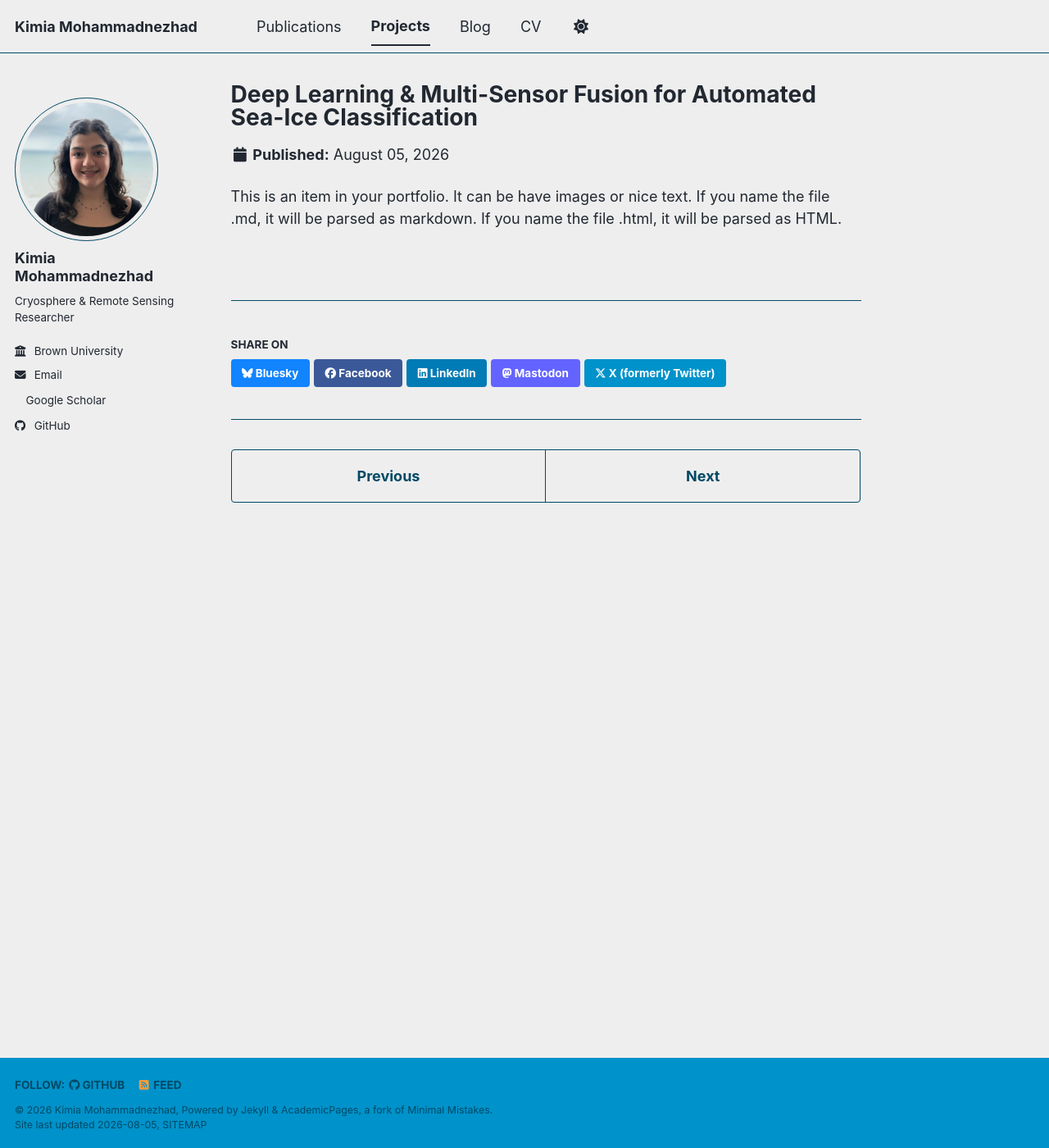
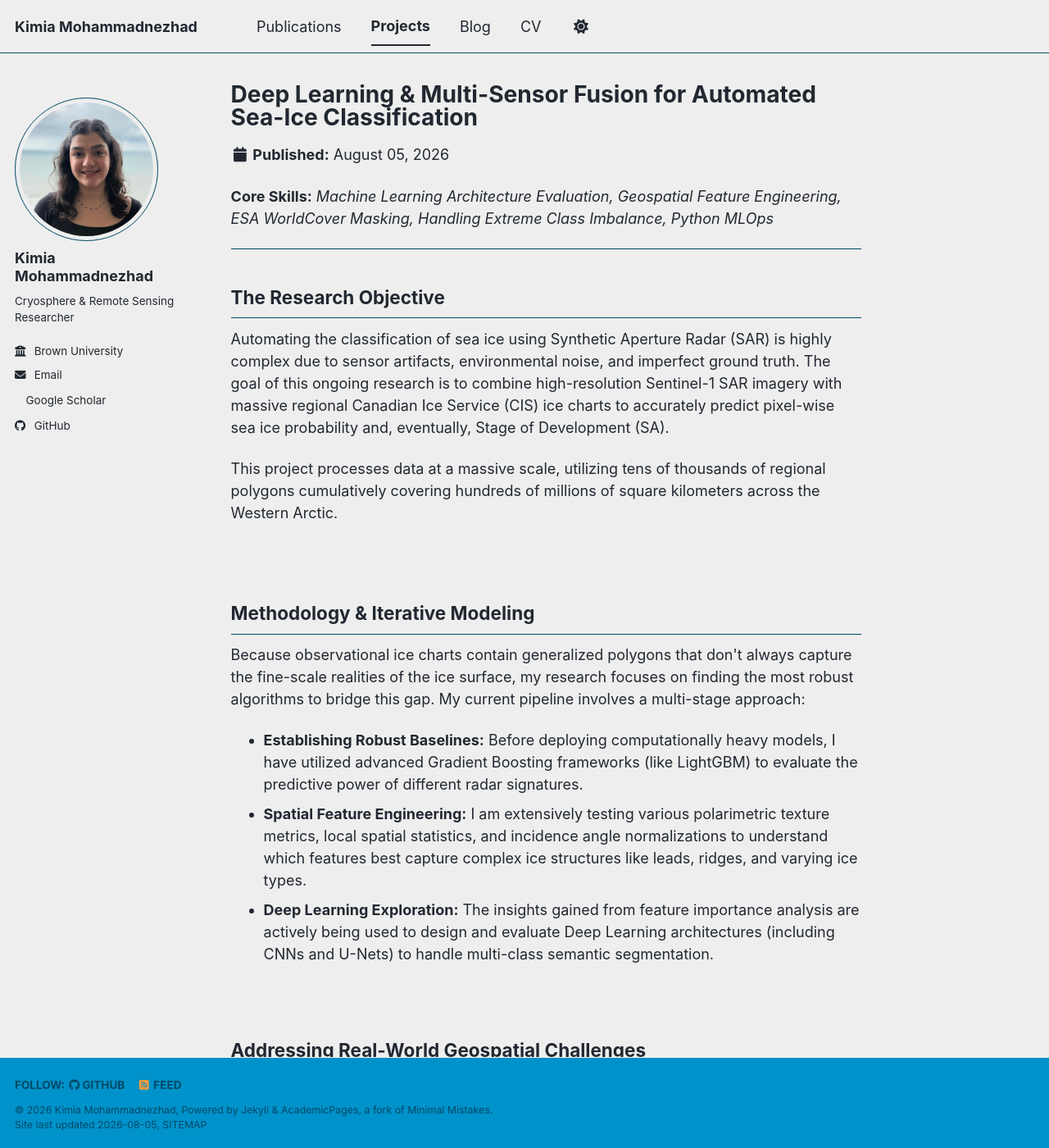
Before and after one commit to kimnezhad/kimnezhad.github.io, a Jekyll site: the page built from _portfolio/portfolio-1.md, in a window 1280 px wide and 1400 px high. Shown: the whole window at 82% size. Built offline with Jekyll 4.4.1, drawn with Linux system fonts in a browser that asks for light colours; a style sheet for code colours, icons or effects is not loaded; some of the changed text lies outside the part shown.

Commit message:
Update portfolio-1.md

```diff
--- a/_portfolio/portfolio-1.md
+++ b/_portfolio/portfolio-1.md
@@ -5,5 +5,43 @@ excerpt: "An end-to-end pipeline for predicting sea-ice concentration and stage
 collection: portfolio
 ---
 
+<p><b>Core Skills:</b> <i>Machine Learning Architecture Evaluation, Geospatial Feature Engineering, ESA WorldCover Masking, Handling Extreme Class Imbalance, Python MLOps</i></p>
 
-This is an item in your portfolio. It can be have images or nice text. If you name the file .md, it will be parsed as markdown. If you name the file .html, it will be parsed as HTML.
+<hr>
+
+<h2>The Research Objective</h2>
+
+<p>Automating the classification of sea ice using Synthetic Aperture Radar (SAR) is highly complex due to sensor artifacts, environmental noise, and imperfect ground truth. The goal of this ongoing research is to combine high-resolution Sentinel-1 SAR imagery with massive regional Canadian Ice Service (CIS) ice charts to accurately predict pixel-wise sea ice probability and, eventually, Stage of Development (SA).</p>
+
+<p>This project processes data at a massive scale, utilizing tens of thousands of regional polygons cumulatively covering hundreds of millions of square kilometers across the Western Arctic.</p>
+
+<br>
+
+<h2>Methodology & Iterative Modeling</h2>
+
+<p>Because observational ice charts contain generalized polygons that don't always capture the fine-scale realities of the ice surface, my research focuses on finding the most robust algorithms to bridge this gap. My current pipeline involves a multi-stage approach:</p>
+
+<ul>
+  <li><b>Establishing Robust Baselines:</b> Before deploying computationally heavy models, I have utilized advanced Gradient Boosting frameworks (like LightGBM) to evaluate the predictive power of different radar signatures.</li>
+  <li><b>Spatial Feature Engineering:</b> I am extensively testing various polarimetric texture metrics, local spatial statistics, and incidence angle normalizations to understand which features best capture complex ice structures like leads, ridges, and varying ice types.</li>
+  <li><b>Deep Learning Exploration:</b> The insights gained from feature importance analysis are actively being used to design and evaluate Deep Learning architectures (including CNNs and U-Nets) to handle multi-class semantic segmentation.</li>
+</ul>
+
+<br>
+
+<h2>Addressing Real-World Geospatial Challenges</h2>
+
+<p>A significant portion of this research involves solving the operational challenges of using SAR data in production:</p>
+
+<ul>
+  <li><b>Sensor Artifacts:</b> Investigating methods to suppress artifacts caused by Sentinel-1 swath boundaries and differing noise floors (NESZ) without losing actual ice-edge details.</li>
+  <li><b>Geospatial Masking:</b> Implementing semantic land-cover masking (e.g., ESA WorldCover) to eliminate false-positive ice classifications over land ice and coastal glaciers.</li>
+  <li><b>Class Imbalance:</b> Developing rigorous, prevalence-aware validation metrics to handle the extreme class imbalances inherent in natural sea ice distributions.</li>
+</ul>
+
+<p><i>Note: As this research is currently being prepared for publication, specific algorithmic configurations and feature combinations are kept generalized. I will be sharing broader insights into my data engineering and preprocessing workflows on my blog!</i></p>
+
+<ul>
+  <li><i>[Link to future blog post: Navigating Extreme Class Imbalance in Geospatial Datasets]</i></li>
+  <li><i>[Link to future blog post: The Importance of Land Masking in Oceanic Remote Sensing]</i></li>
+</ul>
```
